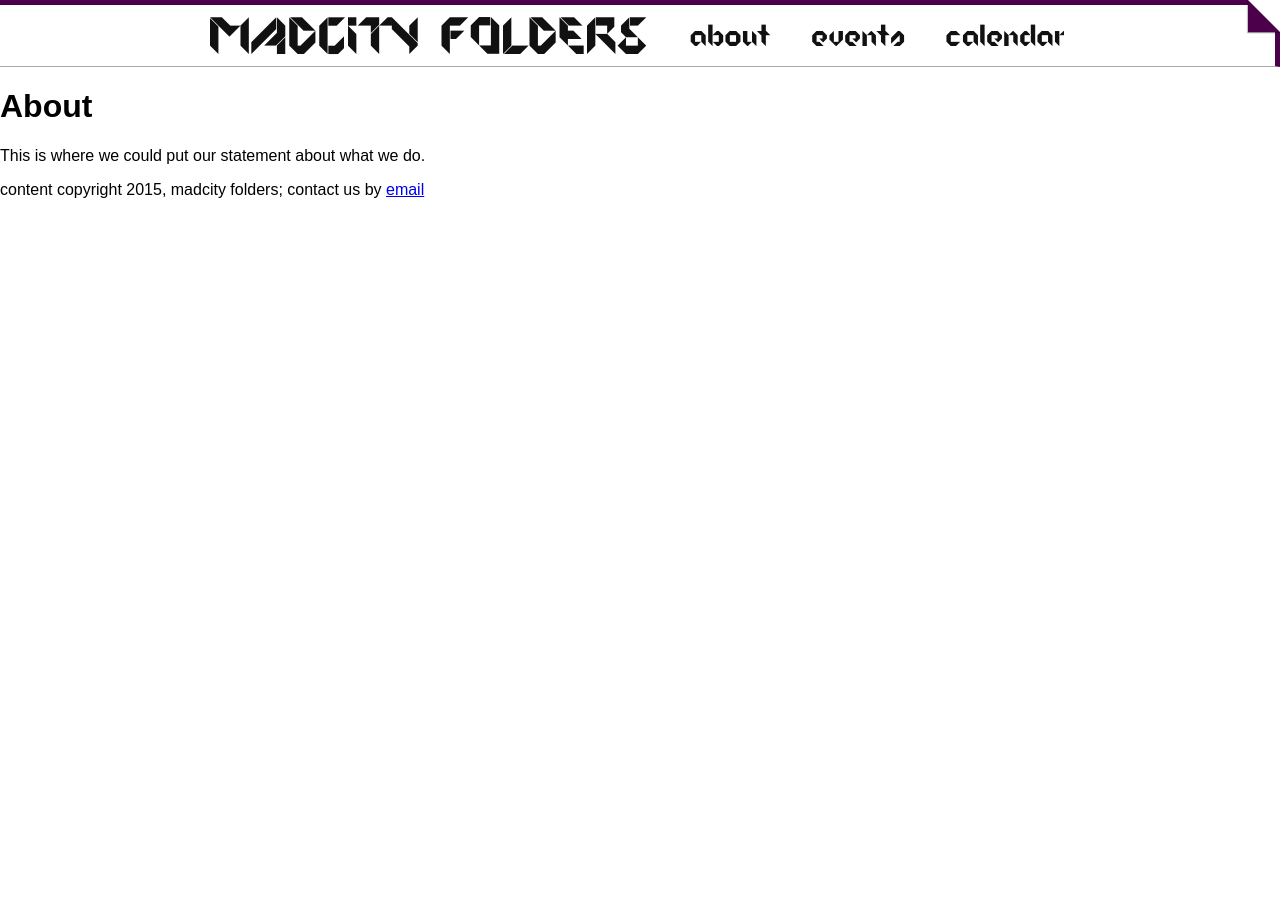
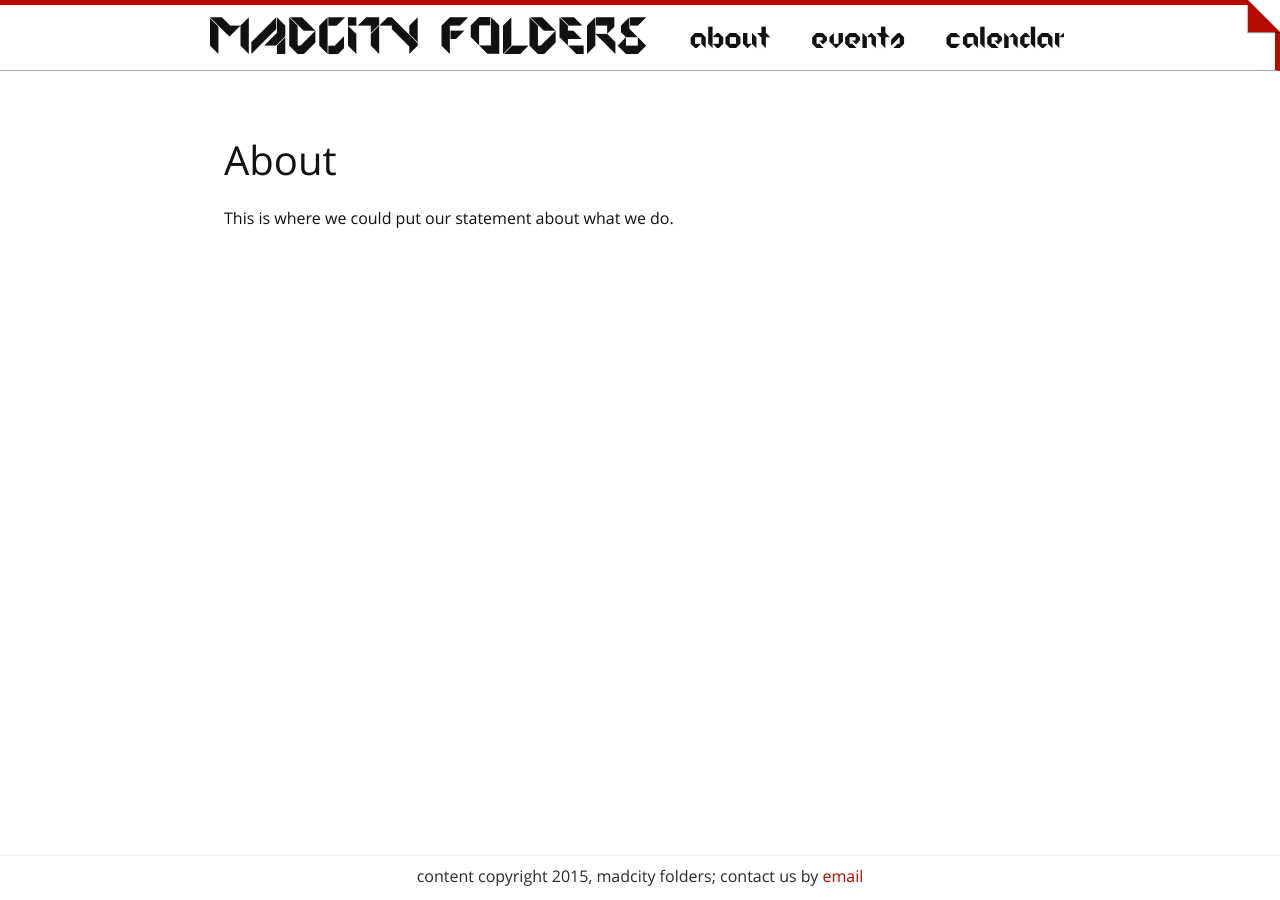
Before and after one commit to MadCityFolders/madcityfolders.github.io, a Jekyll site: the page built from about.md, in a window 1280 px wide. Built offline with Jekyll 4.4.1, drawn with Linux system fonts in a browser that asks for light colours; comment, search, counter and statistics services are not loaded.

Commit message:
Wire all the scss together

```diff
--- a/css/main.scss
+++ b/css/main.scss
@@ -5,12 +5,14 @@
 
 
 @import 'normalize';
+@import 'clearfix';
 
 @import 'colors/colors';
+@import 'fonts';
 
 
 // Our variables
-$base-font-family: "Helvetica Neue", Helvetica, Arial, sans-serif;
+$base-font-family: "Open Sans", "Helvetica Neue", Helvetica, Arial, sans-serif;
 $base-font-size:   16px;
 $base-font-weight: 400;
 $small-font-size:  $base-font-size * 0.875;
@@ -20,32 +22,34 @@ $spacing-unit:     30px;
 
 $text-color:       $black;
 $background-color: $white;
-$brand-color:      #4c004c;
-
+$brand-color:      darken($red, 25%);//#4c004c;
 $navbar-bgcolor:   $background-color;
 
-// Width of the content area
-$content-width:    800px;
+$footer-height: 45px;
 
-$on-palm:          600px;
-$on-laptop:        800px;
+$large-breakpoint: 64em;
+$medium-breakpoint: 42em;
 
-
-
-// Use media queries like this:
-// @include media-query($on-palm) {
-//     .wrapper {
-//         padding-right: $spacing-unit / 2;
-//         padding-left: $spacing-unit / 2;
-//     }
-// }
-@mixin media-query($device) {
-    @media screen and (max-width: $device) {
-        @content;
-    }
+@mixin large {
+  @media screen and (min-width: #{$large-breakpoint}) {
+    @content;
+  }
 }
 
-@import 'fonts';
+@mixin medium {
+  @media screen and (min-width: #{$medium-breakpoint}) and (max-width: #{$large-breakpoint}) {
+    @content;
+  }
+}
 
+@mixin small {
+  @media screen and (max-width: #{$medium-breakpoint}) {
+    @content;
+  }
+}
+
+@import 'base';
+@import 'layout';
 @import 'folded-corner';
 @import 'navbar';
+@import 'footer';
```
